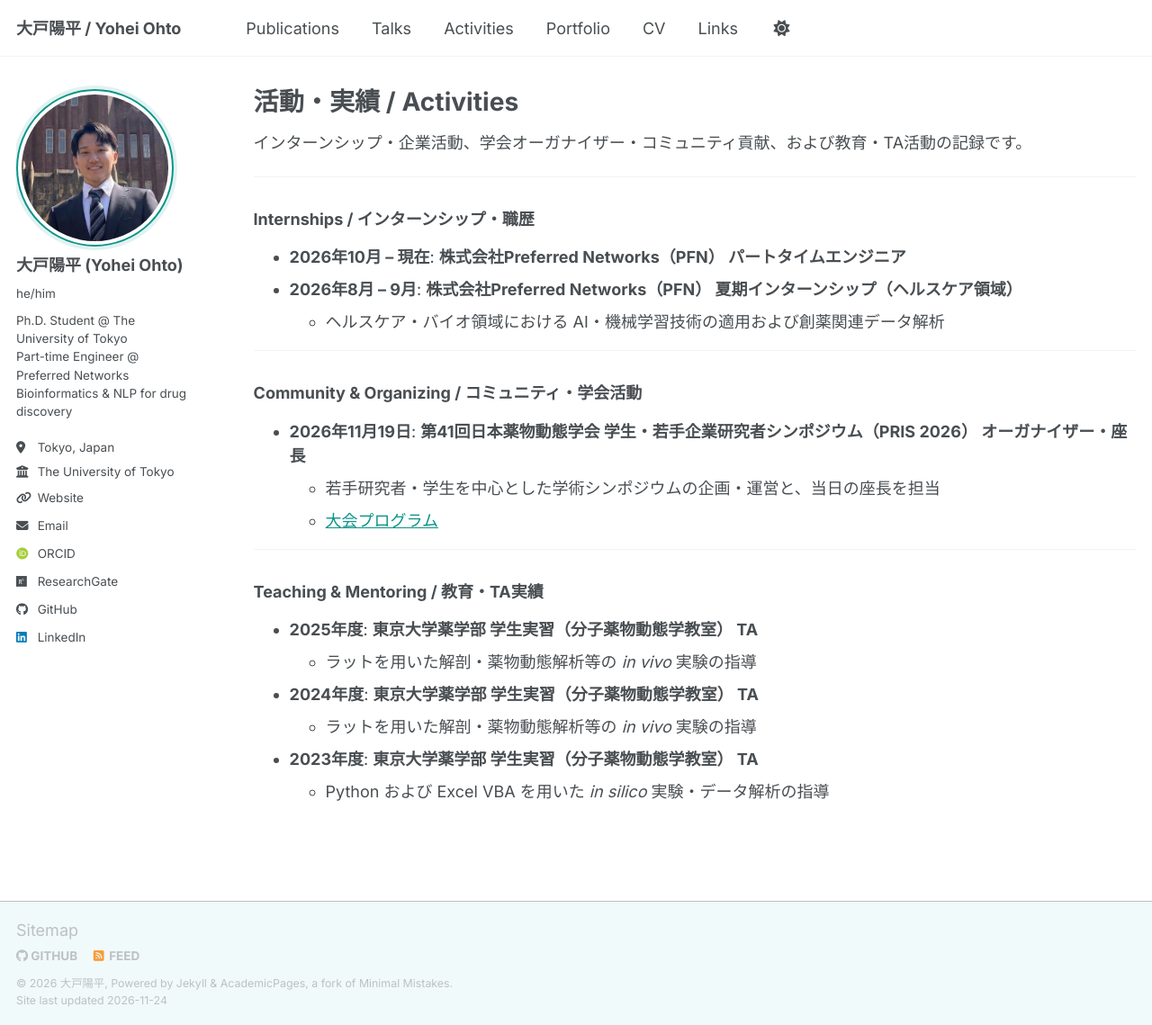
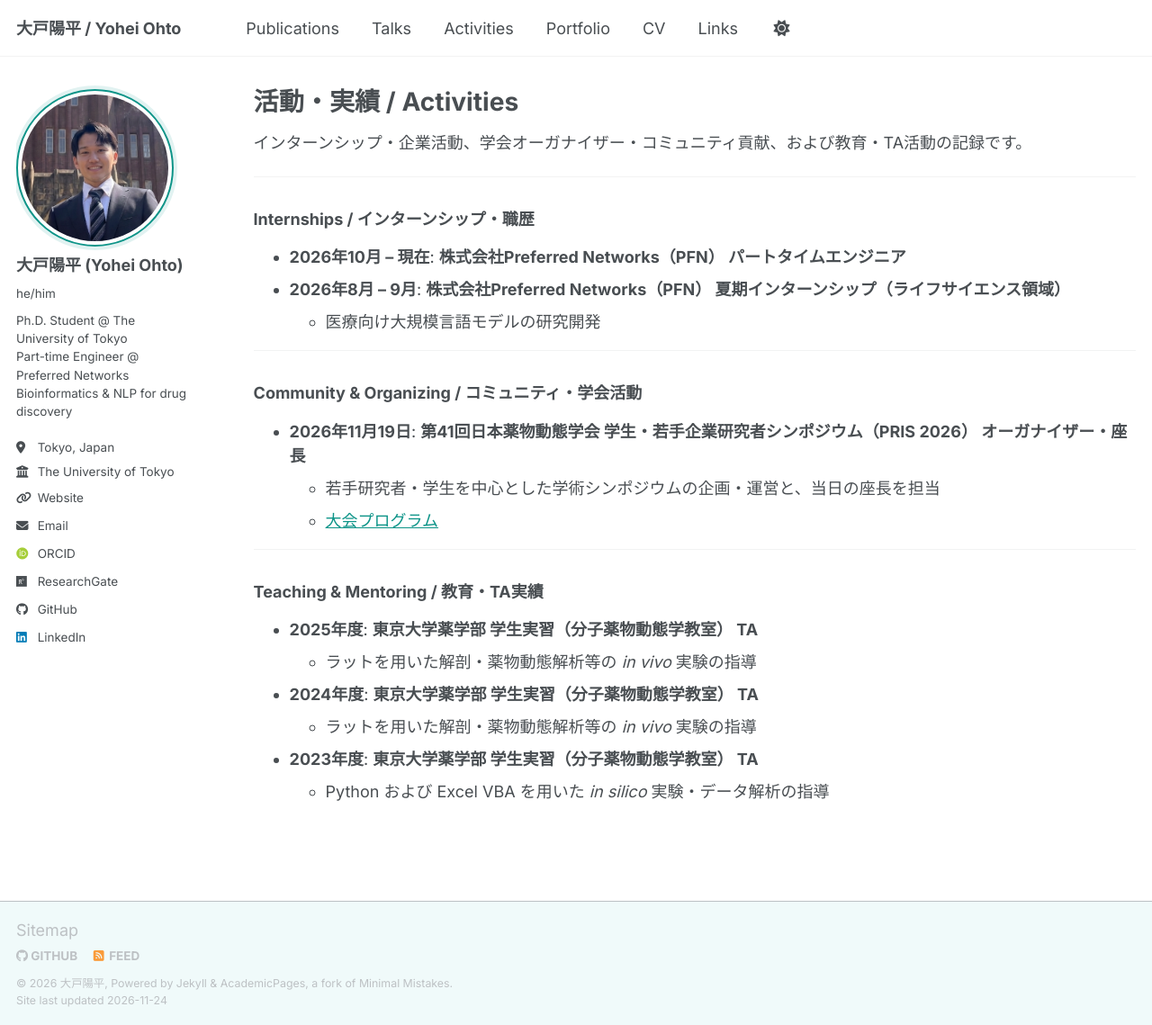
Before and after one commit to YoheiOhto/YoheiOhto.github.io, a Jekyll site: the page built from _pages/activities.md, in a window 1280 px wide and 1139 px high. Shown: the whole window at 90% size. Built offline with Jekyll 4.4.1, drawn with Linux system fonts in a browser that asks for light colours; some web fonts are replaced; a script bundle is joined from its source files by our own code; library files that are not in the unit come from our copies.

Commit message:
Update PFN summer internship area and description across site

```diff
--- a/_data/cv.json
+++ b/_data/cv.json
@@ -36,11 +36,11 @@
     },
     {
       "company": "株式会社Preferred Networks",
-      "position": "夏期インターンシップ（ヘルスケア領域）",
+      "position": "夏期インターンシップ（ライフサイエンス領域）",
       "website": "https://www.preferred.jp/",
       "startDate": "2026-08",
       "endDate": "2026-09",
-      "summary": "ヘルスケア・バイオ領域におけるAI・機械学習技術の適用とデータ解析。"
+      "summary": "医療向け大規模言語モデルの研究開発。"
     }
   ],
   "education": [
--- a/_pages/activities.md
+++ b/_pages/activities.md
@@ -17,8 +17,8 @@ redirect_from:
 ### Internships / インターンシップ・職歴
 
 - **2026年10月 – 現在**: **株式会社Preferred Networks（PFN） パートタイムエンジニア**
-- **2026年8月 – 9月**: **株式会社Preferred Networks（PFN） 夏期インターンシップ（ヘルスケア領域）**
-  - ヘルスケア・バイオ領域における AI・機械学習技術の適用および創薬関連データ解析
+- **2026年8月 – 9月**: **株式会社Preferred Networks（PFN） 夏期インターンシップ（ライフサイエンス領域）**
+  - 医療向け大規模言語モデルの研究開発
 
 ---
 
```
Also changed, not shown: TODO_FOR_FUTURE.md (+1 -1 lines), _pages/about.md (+1 -1 lines), _pages/cv.md (+1 -1 lines).
